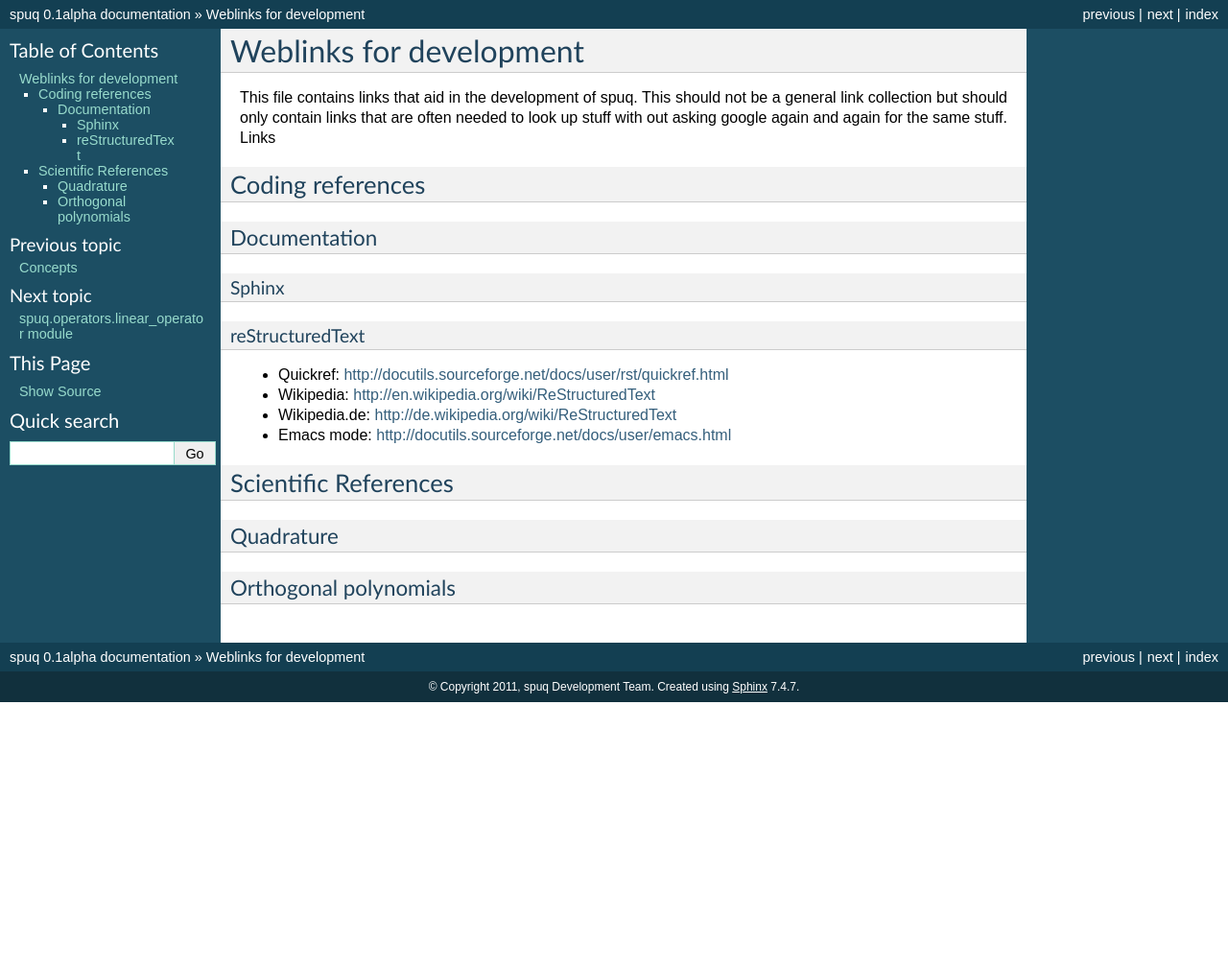
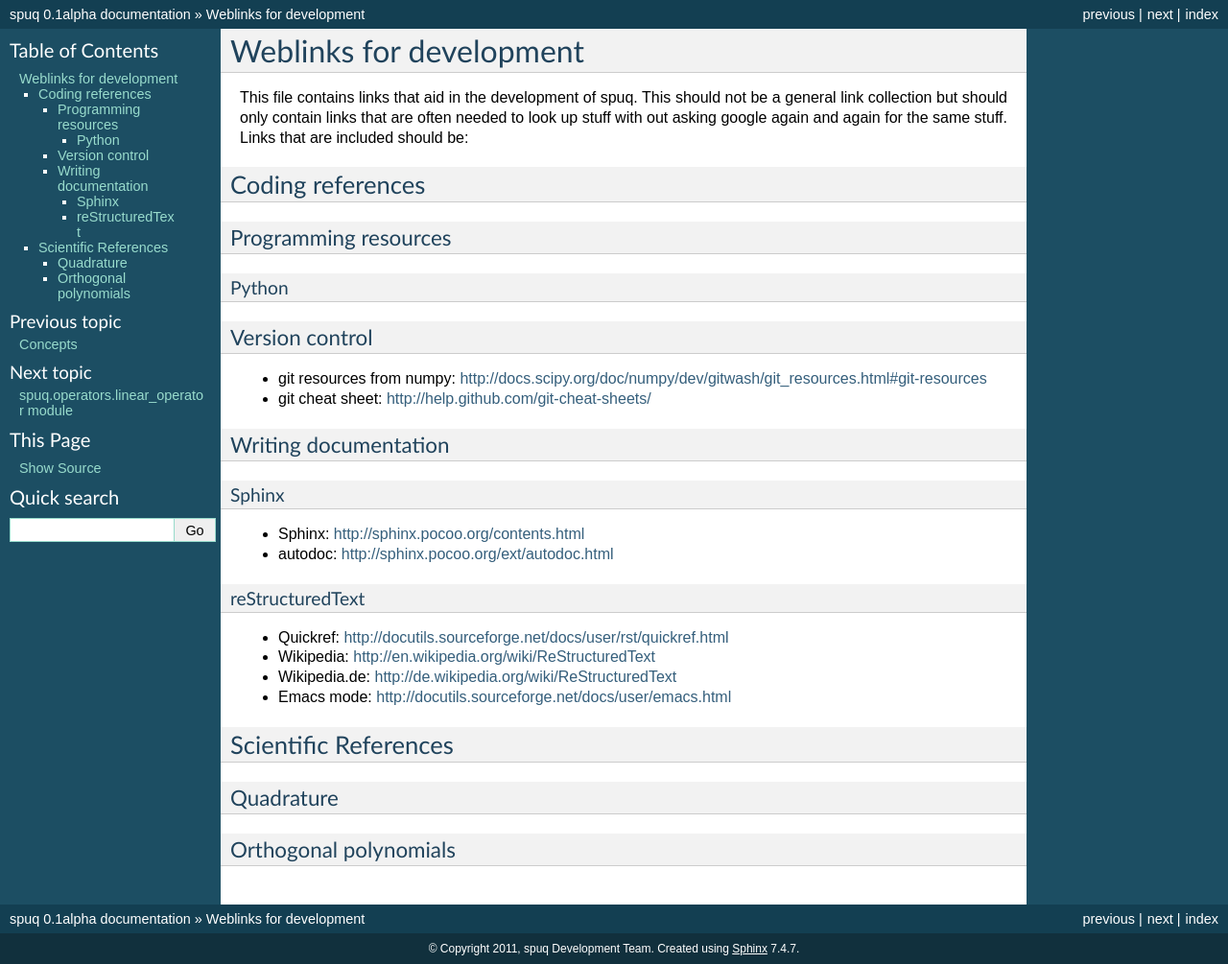
Before and after one commit to aleadev/spuq, a Sphinx documentation site: the page built from doc/source/dev_links.rst, in a window 1280 px wide. Shown: the whole page at 96% size. Built offline with Sphinx 7.4.7, drawn with Linux system fonts in a browser that asks for light colours; formulas are drawn with MathJax 3; before the commit the page ends 900 px from its top, so only the background shows below that.

Commit message:
added some links to the docs

```diff
--- a/doc/source/dev_links.rst
+++ b/doc/source/dev_links.rst
@@ -5,16 +5,33 @@
 This file contains links that aid in the development of spuq. This
 should not be a general link collection but should only contain links
 that are often needed to look up stuff with out asking google again
-and again for the same stuff. Links
+and again for the same stuff. Links that are included should be:
+
 
 Coding references
 =================
 
-Documentation
+Programming resources
+-----------
+
+Python
+~~~~~~
+
+Version control
+---------------
+* git resources from numpy: http://docs.scipy.org/doc/numpy/dev/gitwash/git_resources.html#git-resources
+* git cheat sheet: http://help.github.com/git-cheat-sheets/
+
+
+
+Writing documentation
 -------------
 
 Sphinx
 ~~~~~~
+* Sphinx: http://sphinx.pocoo.org/contents.html
+* autodoc: http://sphinx.pocoo.org/ext/autodoc.html
+
 
 reStructuredText
 ~~~~~~~~~~~~~~~~
```
